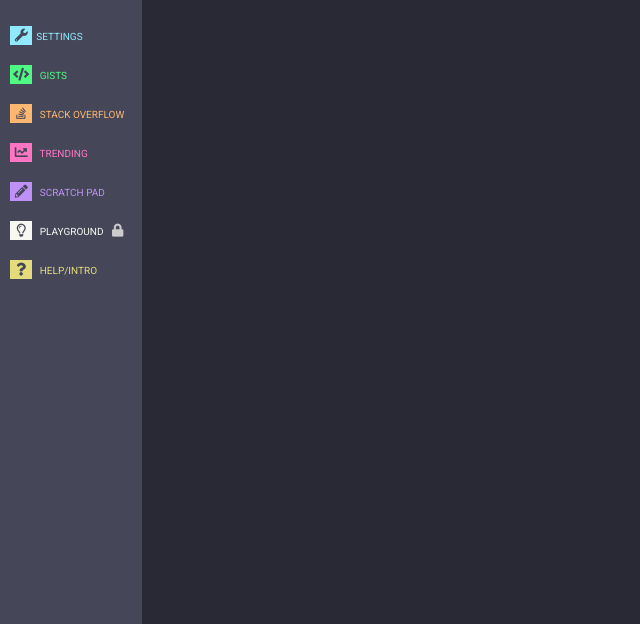
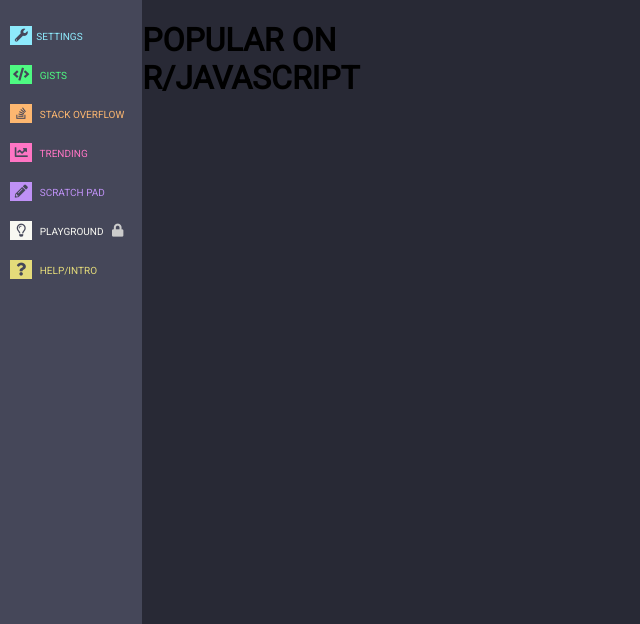
Before and after one commit to Hemlatab/-Landing-Page---Initab, a website: page index.html in a window 1280 px wide. Shown: the top 624 px of the page, without its empty margins (0-640 px from the left). Drawn offline with Linux system fonts and the light colour scheme.

Commit message:
Add header on reddit section

```diff
--- a/index.html
+++ b/index.html
@@ -37,7 +37,9 @@
         </ul>
       </div>
     </div>
-    <div class='col-2'></div>
+    <div class='col-2'>
+      <h1>POPULAR ON R/JAVASCRIPT</h1>
+    </div>
     <div class='col-3'>
       <div class='col-3-1'></div>
       <div class="col-3-2"></div>
```
